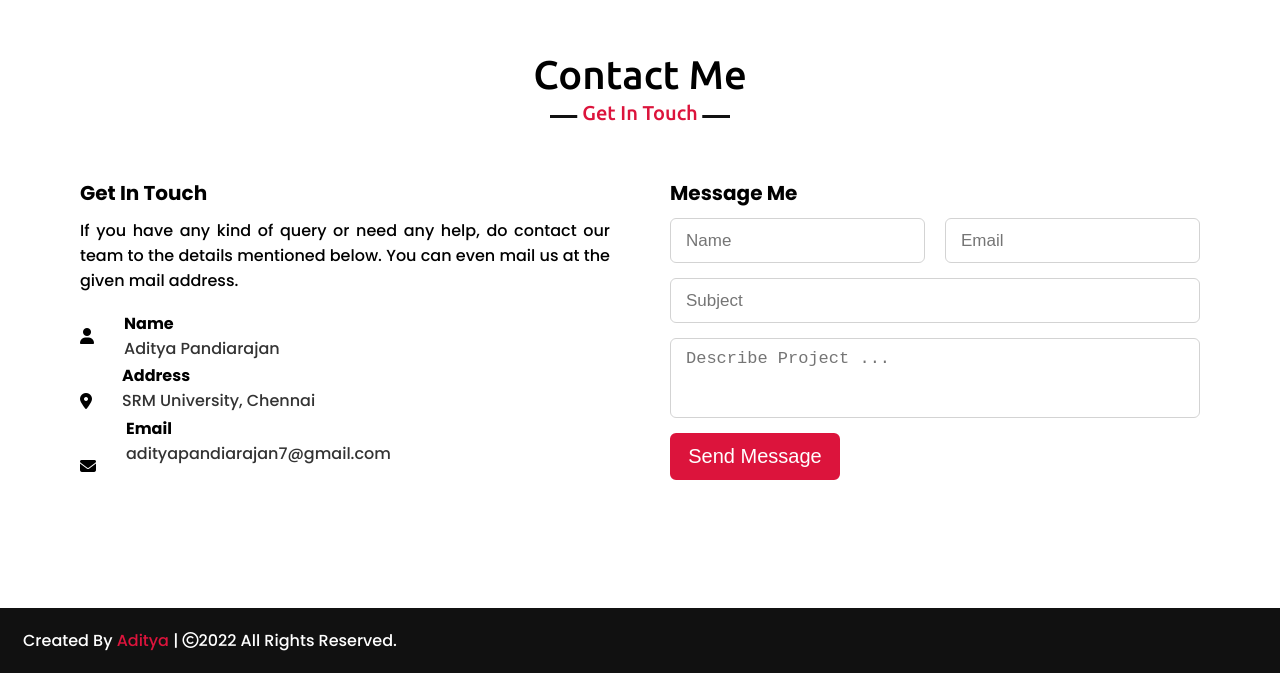
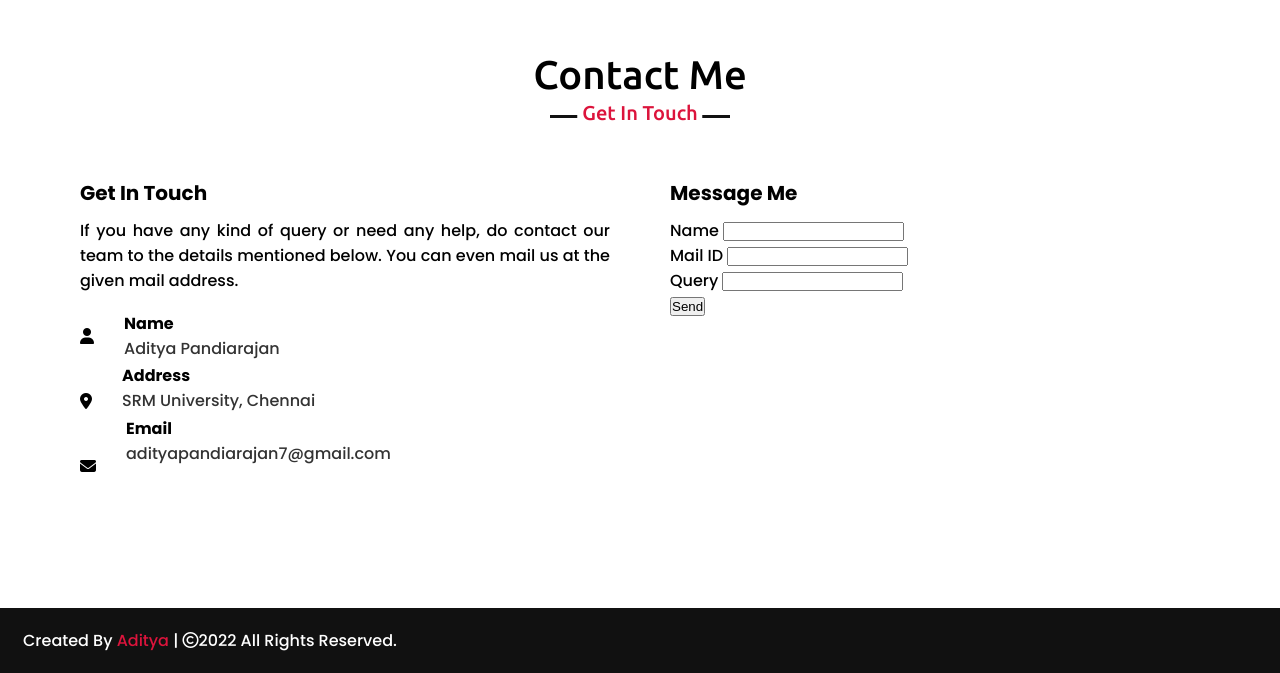
Before and after one commit to Aditya10CR7/Web, a plain HTML site: page index.html in a window 1280 px wide. Shown: the part 1956-2629 px from the top of the page. Drawn offline with nearby package versions, Linux system fonts and the light colour scheme.

Commit message:
Update index.html

```diff
--- a/index.html
+++ b/index.html
@@ -234,24 +234,17 @@
             <div class="column right">
                 <div class="text"><b>Message Me</b></div>
                 <form action="https://formsubmit.co/adityapandiarajan7@gmail.com" method="POST">
-                    <div class="fields">
-                        <div class="field name">
-                            <input type="text" placeholder="Name" required>
-                        </div>
-                        <div class="field email">
-                            <input type="email" placeholder="Email" required>
-                        </div>
-                    </div>
-                    <div class="field">
-                        <input type="text" placeholder="Subject" required>
-                    </div>
-                    <div class="field textarea">
-                        <textarea cols="30" rows="10" placeholder="Describe Project ..." required></textarea>
-                    </div>
-                    <div class="button">
-                        <button type="submit">Send Message</button>
-                    </div>
-                </form>
+                    Name
+                    <input type="text" name="name" required>
+                    <br>
+                    Mail ID
+                    <input type="email" name="email" required>
+                    <br>
+                    Query
+                    <input type="text" name="name" required>
+                    <br>
+                    <button type="submit">Send</button>
+               </form>
             </div>
         </div>
         </div>
```
